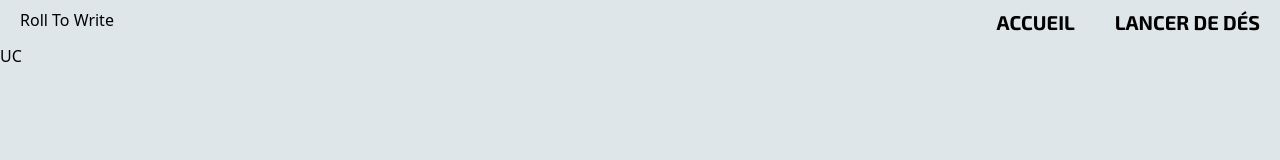
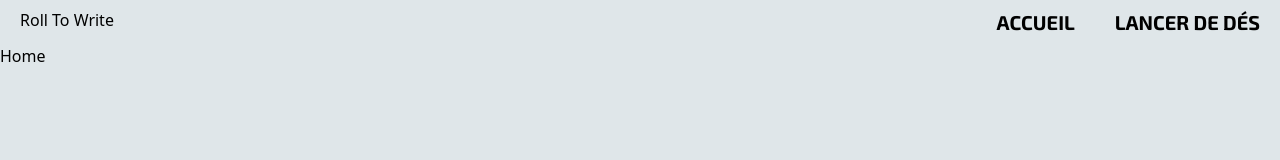
Before and after one commit to AlineFierobe/rollToWrite, a Vue app: page / in a window 1280 px wide. Shown: the top 160 px of the page. Built offline with nearby package versions, Linux system fonts and the light colour scheme.

Commit message:
create listing view and sub view

```diff
--- a/src/views/home/HomeView.vue
+++ b/src/views/home/HomeView.vue
@@ -1,7 +1,7 @@
 <script setup lang="ts"></script>
 
 <template>
-  <div>UC</div>
+  <div>Home</div>
 </template>
 
 <style scoped lang="scss">
```
Also changed, not shown: src/views/listing/ListingView.vue (added), src/views/listing/characters/CharactersView.vue (added), src/views/listing/constraints/ConstraintView.vue (added), src/views/listing/locations/LocationsView.vue (added), src/views/listing/situations/SituationsView.vue (added), src/views/listing/words/WordsView.vue (added).
